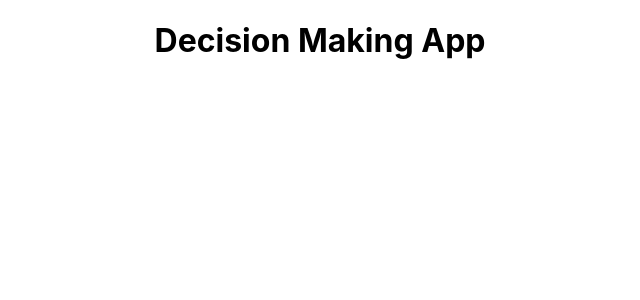
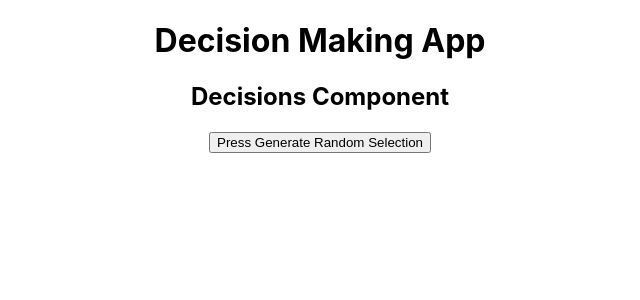
Before and after one commit to JeremyDuncan/decision-maker, a React (Create React App) app in the folder decision-maker/: page / in a window 1280 px wide. Shown: the top 300 px of the page, without its empty margins (320-960 px from the left). Built offline with nearby package versions, Linux system fonts and the light colour scheme.

Commit message:
added decisions module to App.js

```diff
--- a/decision-maker/src/App.js
+++ b/decision-maker/src/App.js
@@ -1,6 +1,6 @@
 import './App.css';
 import React, { Component } from 'react'
-//import Module from './components/Module'
+import Decisions from './components/Decisions.js'
 
 class App extends Component {
   constructor(props) {
@@ -19,6 +19,7 @@ class App extends Component {
           {/*// User input box*/}
           <div>
             <h1><strong>Decision Making App</strong></h1>
+            <Decisions />
           </div>
           {/*<Module stateObject={this.state.stateObject}/>*/}
       </div>
```
